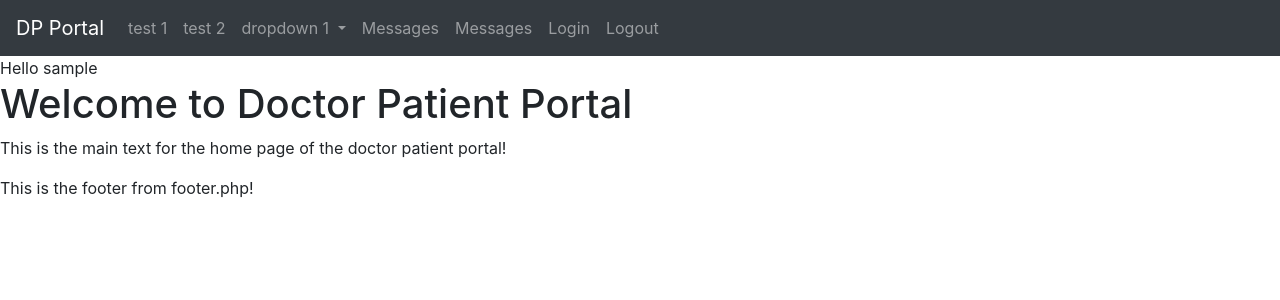
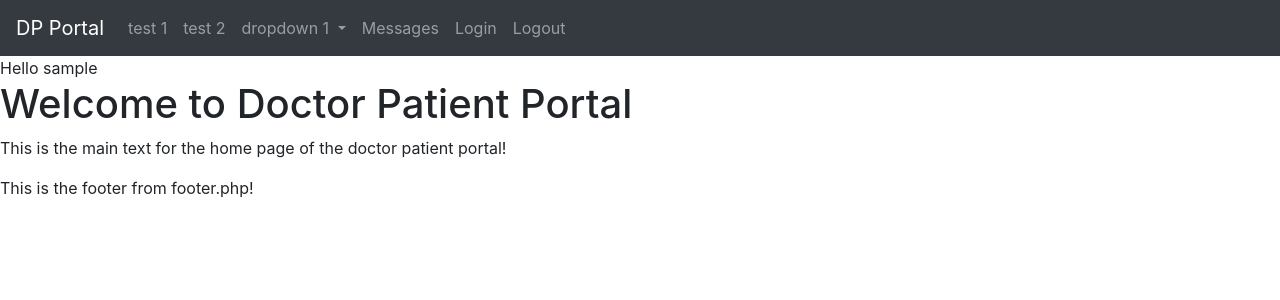
Before and after one commit to lts0040/Team-Portal, a PHP site: page /index.php in a window 1280 px wide. Shown: the top 300 px of the page. Run offline with PHP 8.4, Linux system fonts and the light colour scheme; the visitor is signed in with stand-in values (Sample User, id 1); data that the repository does not hold is empty.

Commit message:
Update header.php

```diff
--- a/public/header.php
+++ b/public/header.php
@@ -70,8 +70,6 @@ if (!$page_title){
         }
       ?>
       <a class="nav-link" href="/messaging.php?user=<?php echo $_SESSION['to_user']; ?>">Messages</a>
-	<li class="nav-item">
-      <a class="nav-link" href="/messaging.php">Messages</a>
     </li>
     <li class="nav-item" style="float:right !important;">
       <a class="nav-link" href="/login.php">Login</a>
```
